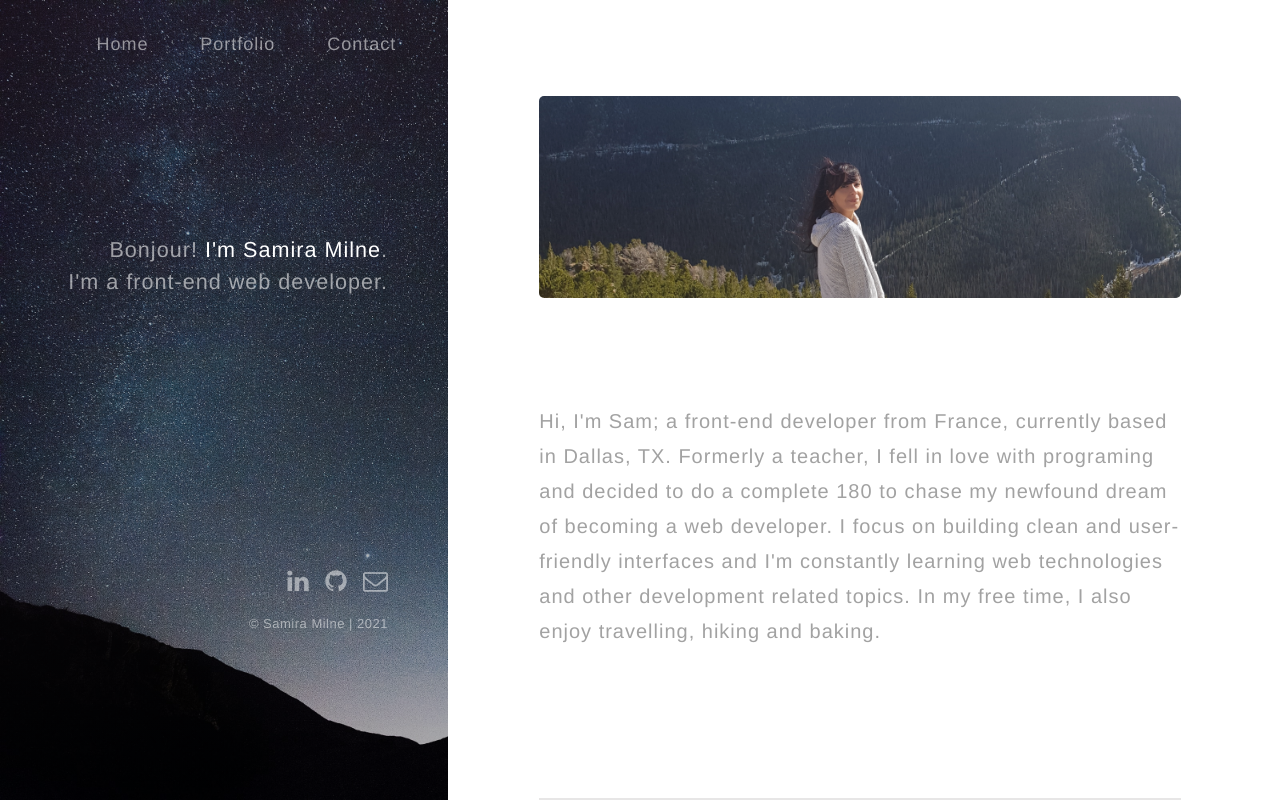
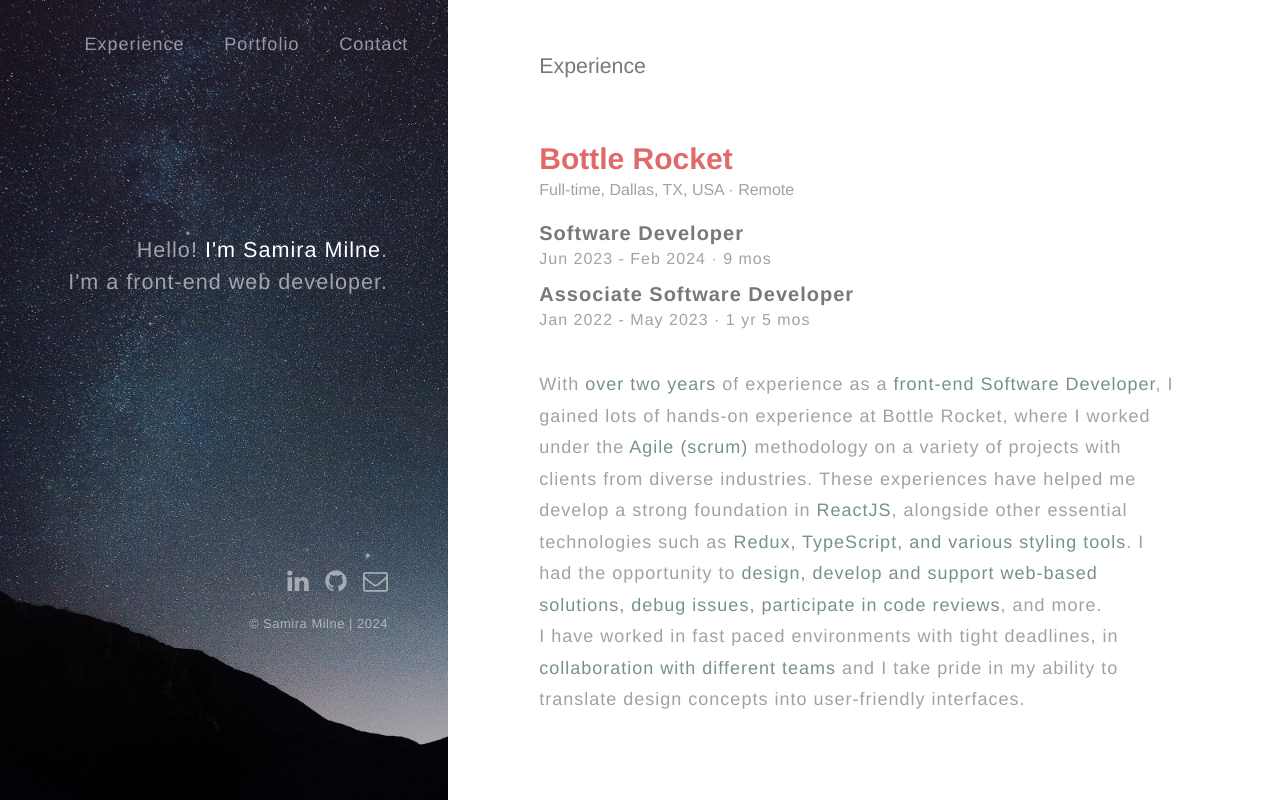
Before and after one commit to MilneS/MilneS.github.io, a React (Create React App) app: page / in a window 1280 px wide. Shown: the top 802 px of the page. Built offline with nearby package versions, Linux system fonts and the light colour scheme.

Commit message:
exp update

```diff
--- a/src/comps/About.js
+++ b/src/comps/About.js
@@ -1,28 +1,76 @@
 import classes from "./About.module.css";
-import profilePic from '../linkedinpic.png';
+import profilePic from "../linkedinpic.png";
 
 const About = () => {
   return (
     <>
       <div className={classes.containerright}>
         <div id="home">
-        <img className={classes.profilepic} src={profilePic} alt="" />
-          {/* <h2 className={classes.fsttitle}>
-            I am a web developer.
-          </h2> */}
+          <h2 className={classes.title}>Experience</h2>
         </div>
+
+        {/* <div id="home"> */}
+        {/* <img className={classes.profilepic} src={profilePic} alt="" /> */}
+        {/* </div> */}
+        <div className={classes.resume}>
+          <div className={classes.company}>
+            <h3>
+              {" "}
+              <a
+                className={classes.companyLink}
+                href="https://www.bottlerocketstudios.com/"
+                alt=""
+              >
+                Bottle Rocket{" "}
+              </a>{" "}
+            </h3>
+
+            <p>Full-time, Dallas, TX, USA · Remote</p>
+          </div>
+
+          <ul className={classes.jobList}>
+            <li className={classes.job}>
+              <h5>Software Developer</h5>
+              <p>Jun 2023 - Feb 2024 · 9 mos</p>
+            </li>
+            <li className={classes.job}>
+              <h5>Associate Software Developer</h5>
+              <p> Jan 2022 - May 2023 · 1 yr 5 mos</p>
+            </li>
+          </ul>
+        </div>
+
         <div>
           <p className={classes.message}>
-            Hi, I'm Sam; a front-end developer from France, currently based in
-            Dallas, TX. Formerly a teacher, I fell in love with programing and
-            decided to do a complete 180 to chase my newfound dream of becoming
-            a web developer. I focus on building clean and user-friendly
-            interfaces and I'm constantly learning web technologies and other
-            development related topics. In my free time, I also enjoy travelling,
-            hiking and baking.
+            With <span className={classes.impt}>over two years</span> of
+            experience as a{" "}
+            <span className={classes.impt}>front-end Software Developer</span>,
+            I gained lots of hands-on experience at Bottle Rocket, where I
+            worked under the{" "}
+            <span className={classes.impt}>Agile {`${"(scrum)"}`}</span>{" "}
+            methodology on a variety of projects with clients from diverse
+            industries. These experiences have helped me develop a strong
+            foundation in <span className={classes.impt}>ReactJS</span>,
+            alongside other essential technologies such as{" "}
+            <span className={classes.impt}>
+              Redux, TypeScript, and various styling tools
+            </span>
+            . I had the opportunity to{" "}
+            <span className={classes.impt}>
+              design, develop and support web-based solutions, debug issues,
+              participate in code reviews
+            </span>
+            , and more.
+            <br />I have worked in fast paced environments with tight deadlines,
+            in{" "}
+            <span className={classes.impt}>
+              collaboration with different teams
+            </span>{" "}
+            and I take pride in my ability to translate design concepts into
+            user-friendly interfaces.
           </p>
         </div>
-        <div className={classes.line}/>
+        <div className={classes.line} />
       </div>
     </>
   );
--- a/src/comps/About.module.css
+++ b/src/comps/About.module.css
@@ -11,23 +11,71 @@
   height: 100%;
   text-align: center;
 }
-.profilepic {
-  width: 100%;
-  justify-content: flex-start;
-  margin-top: 15%;
-  border-radius: 5px;
-  opacity: 0.95;
+.title {
+  color: #787878;
+  text-align: left;
+  font-size: 1em;
+  margin-bottom: 0px;
+  font-weight: normal;
+  line-height: 1.5em;
+  margin-top: 50px;
+}
+
+.resume {
+  text-align: left;
+  margin-top: 60px;
+}
+.company a {
+  font-size: 30px;
+  color: #e16969;
+  width: fit-content;
+}
+.company a:hover {
+  color: #49bf9d;
+  transition: 400ms;
+}
+
+.jobList {
+  display: flex;
+  flex-direction: column;
+  align-items: flex-start;
+  padding: 0px;
+  margin-bottom: 0px;
+}
+.job {
+  width: fit-content;
+  display: flex;
+  align-items: flex-start;
+}
+.company p,
+.company h3,
+.job h5,
+.job p {
+  margin: 0px;
+}
+.job h5 {
+  font-size: 20px;
+  margin-top: 5px;
+  color: #787878;
+}
+.job p,
+.company p {
+  font-size: 16px;
+  margin-top: 5px;
 }
 
 .message {
   color: #a2a2a2;
   text-align: left;
-  font-size: 20px;
+  font-size: 18px;
   font-weight: 400;
   line-height: 1.75em;
   align-items: center;
   letter-spacing: 1px;
-  margin-top: 100px;
+  margin-top: 30px;
+}
+.impt {
+  color: #77918f;
 }
 .line {
   margin-top: 20%;
@@ -56,6 +104,15 @@
   .containerright {
     padding: 0px 40px;
   }
+  .job{
+    text-align: left;
+  }
+  .job h5{
+    font-size: 16px;
+  }
+  .job p{
+    font-size: 14px;
+  }
 }
 @media (max-width: 320px) {
   .containerright {
--- a/src/comps/Home.js
+++ b/src/comps/Home.js
@@ -7,7 +7,7 @@
       <div className={classes.containerleft}>
         <div className={classes.bonjour}>
           <p className={classes.bonjourp}>
-            Bonjour! <span className={classes.sam}>I'm Samira Milne</span>.<br />
+            Hello! <span className={classes.sam}>I'm Samira Milne</span>.<br />
             I'm a front-end web developer.
           </p>
         </div>
@@ -23,7 +23,7 @@
               <i className="fa fa-envelope-o" />
             </a>
           </div>
-          <div className={classes.name}>© Samira Milne | 2021</div>
+          <div className={classes.name}>© Samira Milne | 2024</div>
         </section>
       </div>
     </>
--- a/src/comps/Navbar.js
+++ b/src/comps/Navbar.js
@@ -5,7 +5,7 @@
     <>
       <nav className={classes.header}>
         <ul>
-          <a href='#home'>Home</a>
+          <a href='#home'>Experience</a>
           <a href='#portfolio'>Portfolio</a>
           <a href='#contact'>Contact</a>
         </ul>
```
Also changed, not shown: src/comps/Home.module.css (+4 -4 lines), 1 other file (tests, documents, lock files or other folders).
